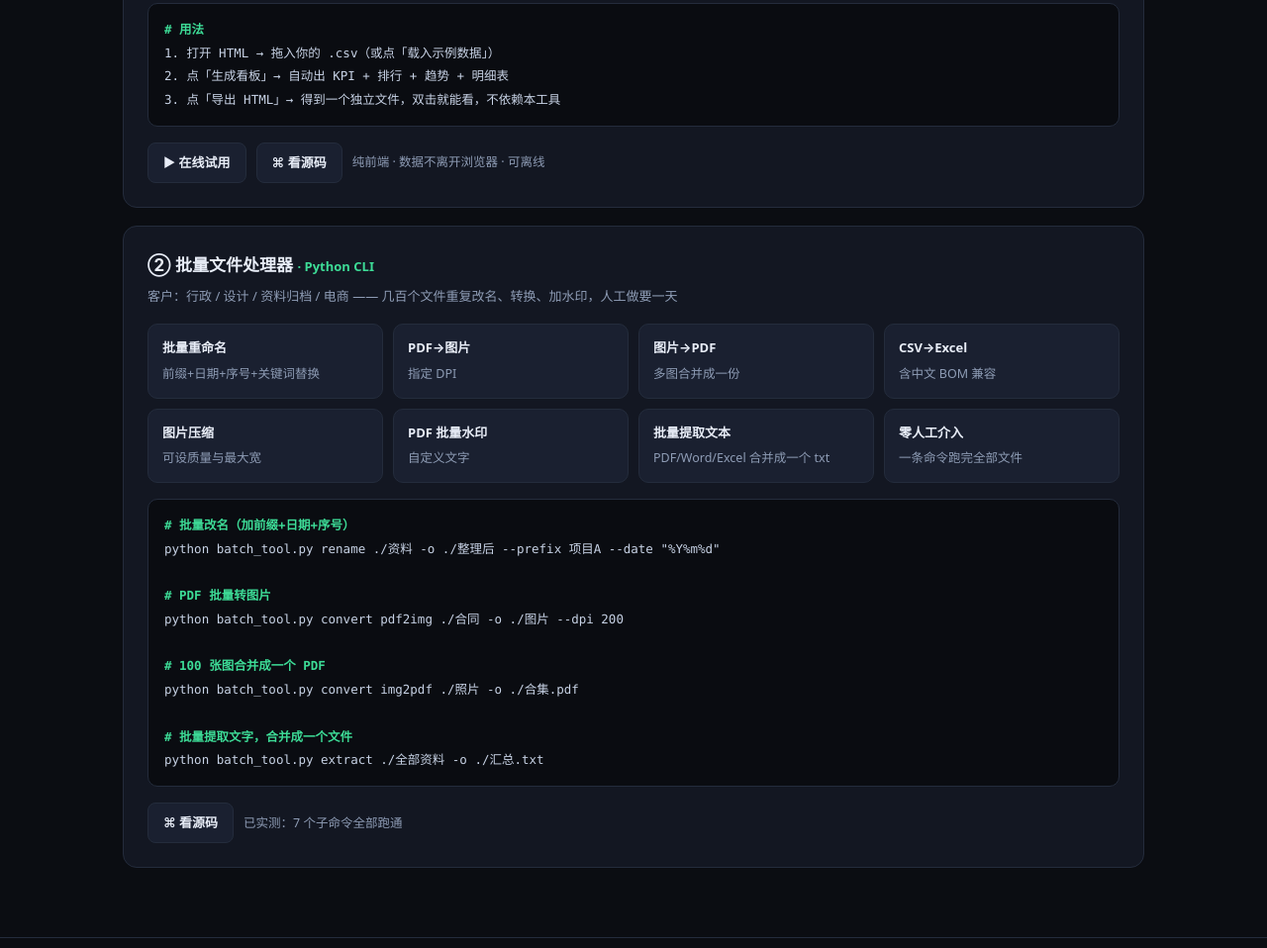
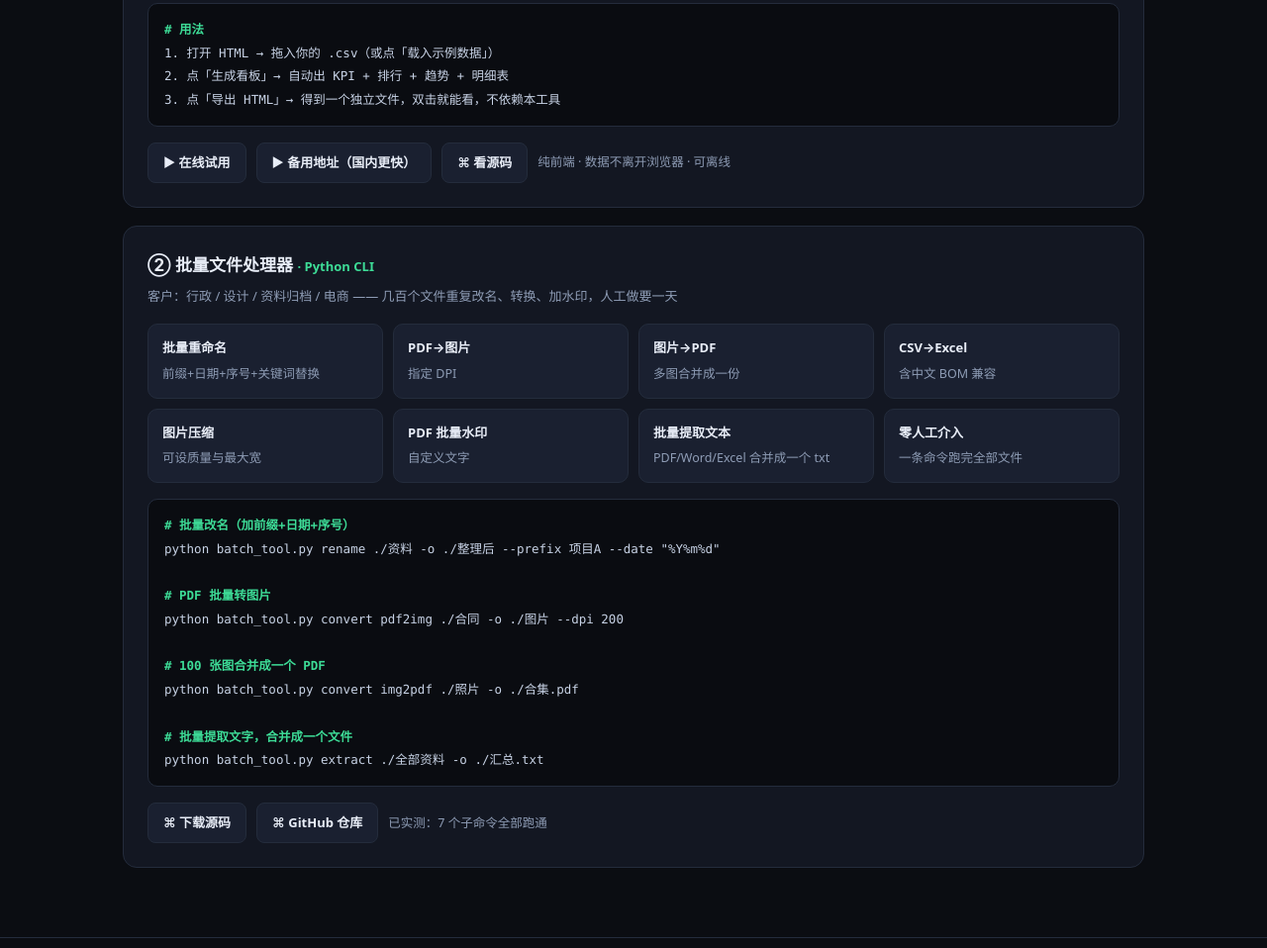
Before and after one commit to nonwesjoe/draco-services, a plain HTML site: page index.html in a window 1280 px wide. Shown: the part 834-1792 px from the top of the page at 99% size. Drawn offline with Linux system fonts and the light colour scheme.

Commit message:
feat: add jsDelivr mirror links (GitHub Pages is unreliable from mainland China)

```diff
--- a/index.html
+++ b/index.html
@@ -148,6 +148,7 @@
       </div>
       <div class="btn-row">
         <a class="btn-sm" href="tools/csv-dashboard.html" target="_blank">▶ 在线试用</a>
+        <a class="btn-sm" href="https://cdn.jsdelivr.net/gh/nonwesjoe/draco-services@main/tools/csv-dashboard.html" target="_blank">▶ 备用地址（国内更快）</a>
         <a class="btn-sm" href="https://github.com/nonwesjoe/draco-services" target="_blank">⌘ 看源码</a>
         <span class="muted" style="font-size:12.5px;align-self:center">纯前端 · 数据不离开浏览器 · 可离线</span>
       </div>
@@ -177,7 +178,8 @@ python batch_tool.py convert img2pdf ./照片 -o ./合集.pdf<br><br>
 python batch_tool.py extract ./全部资料 -o ./汇总.txt
       </div>
       <div class="btn-row">
-        <a class="btn-sm" href="https://github.com/nonwesjoe/draco-services" target="_blank">⌘ 看源码</a>
+        <a class="btn-sm" href="https://cdn.jsdelivr.net/gh/nonwesjoe/draco-services@main/tools/batch_tool.py" target="_blank">⌘ 下载源码</a>
+        <a class="btn-sm" href="https://github.com/nonwesjoe/draco-services" target="_blank">⌘ GitHub 仓库</a>
         <span class="muted" style="font-size:12.5px;align-self:center">已实测：7 个子命令全部跑通</span>
       </div>
     </div>
@@ -284,7 +286,7 @@ python batch_tool.py extract ./全部资料 -o ./汇总.txt
       </div>
       <p style="margin-top:20px;font-size:13px" id="contact-wechat">
         <strong style="color:var(--text)">联系方式：</strong><span style="color:var(--muted)">（主人，这里填微信 / 邮箱 / 电话）</span><br>
-        <span class="muted">也欢迎直接看源码仓库，自己拿走用：<a href="https://github.com/nonwesjoe/draco-services" target="_blank">github.com/nonwesjoe/draco-services</a></span>
+        <span class="muted">也欢迎直接看源码仓库，自己拿走用：<a href="https://cdn.jsdelivr.net/gh/nonwesjoe/draco-services@main/" target="_blank">jsDelivr 镜像（国内直连快）</a> · <a href="https://github.com/nonwesjoe/draco-services" target="_blank">GitHub 仓库</a></span>
       </p>
     </div>
   </div>
```
